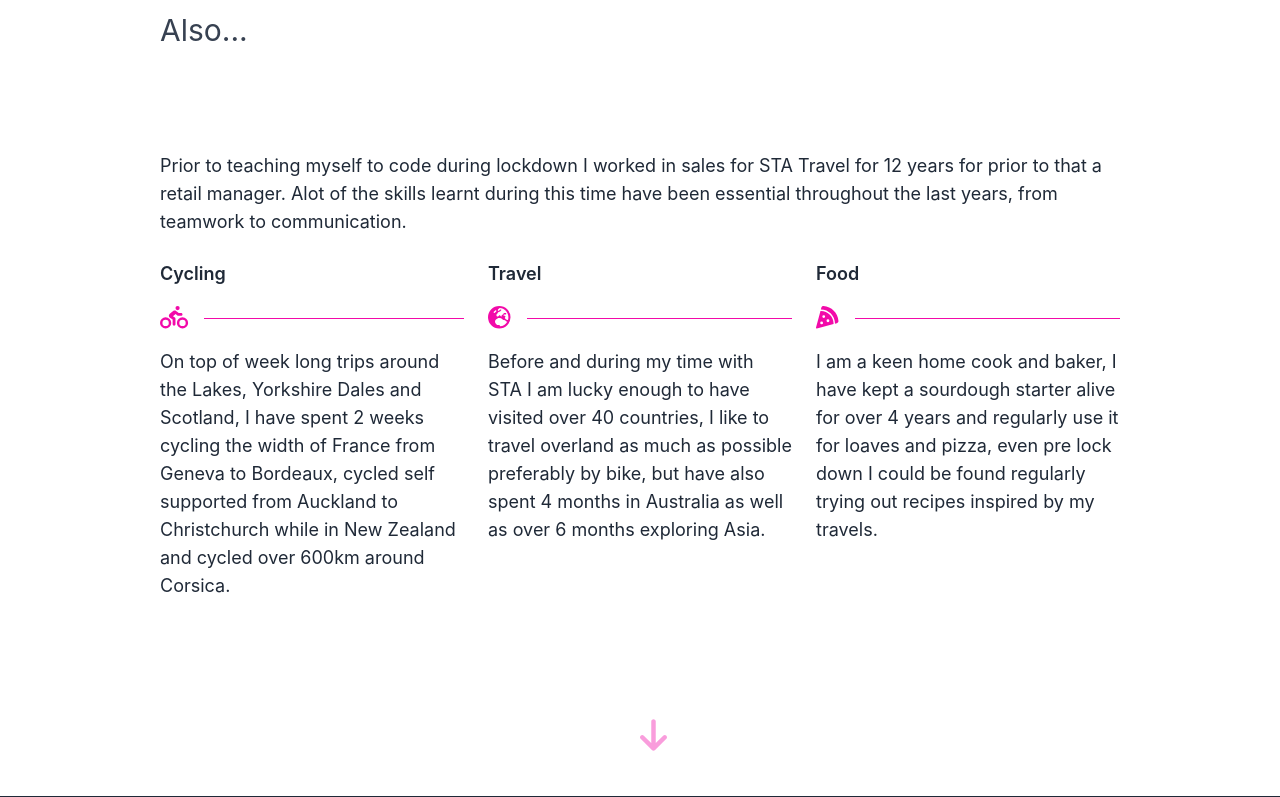
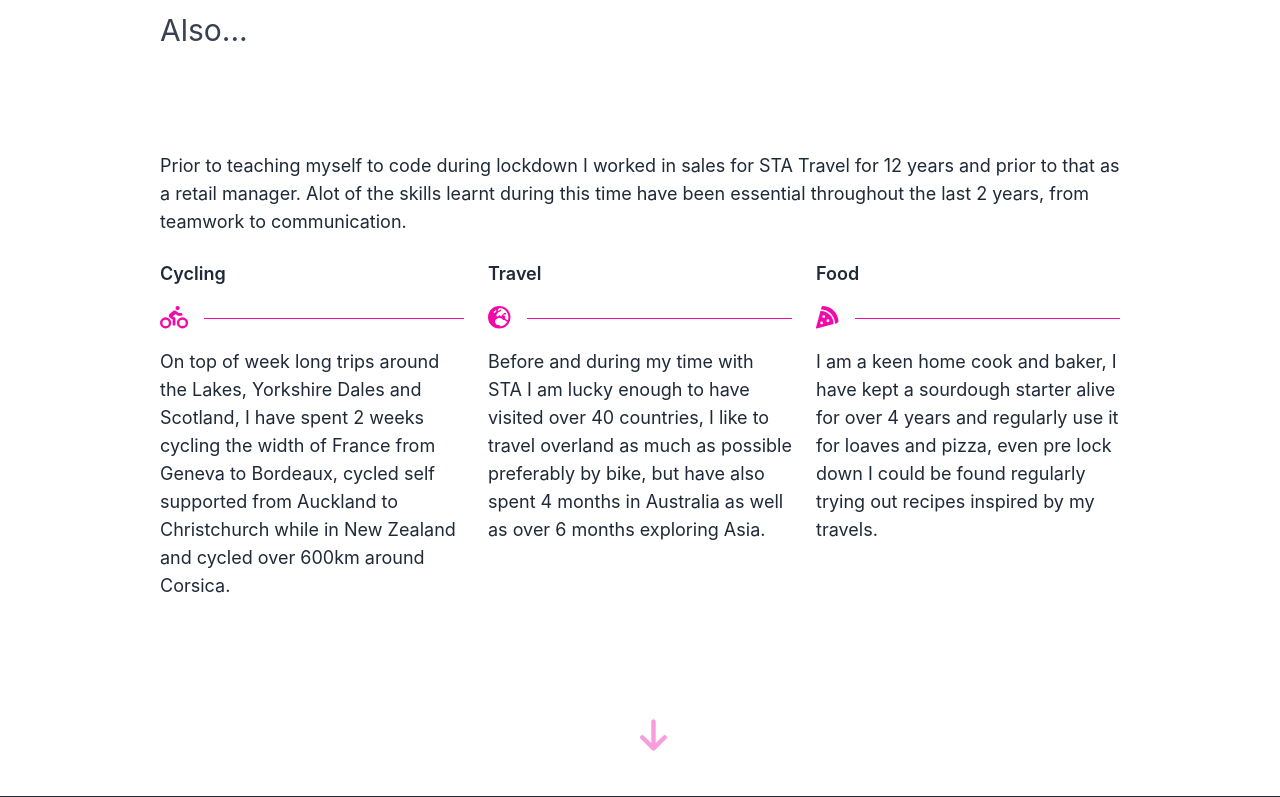
Before and after one commit to chezynick/profile-v2, a React (Create React App) app: page / in a window 1280 px wide. Shown: the part 2404-3201 px from the top of the page. Built offline with nearby package versions, Linux system fonts and the light colour scheme.

Commit message:
updated html elements

```diff
--- a/src/pages/About/index.js
+++ b/src/pages/About/index.js
@@ -21,14 +21,14 @@ const About = ({ forwardRef, midRef, scrollToComponent, nextRef }) => {
         <div className=" sm:w-1/2">
           <div className="flex justify-start "></div>
           <div className="space-y-1 text-left sm:space-y-6">
-            <div>
+            <p>
               Presently working at Bright HR as a front end developer, helping
               to develop their cutting edge human resource software. Since
               beginning my journey with Bright in January 2021 I have been part
               of a small team working on a number of exciting projects.
-            </div>
+            </p>
 
-            <div>
+            <p>
               As a developer I am self taught, learning to code during lock down
               using the Odin project an online course which you can complete in
               your own time. This took alot of self discipline and
@@ -37,16 +37,16 @@ const About = ({ forwardRef, midRef, scrollToComponent, nextRef }) => {
               with Bright, ability to communicate well and being a good team
               player I feel are some of the most important skills as a
               developer.
-            </div>
+            </p>
           </div>
         </div>
         <div ref={midRef} className="absolute right-0 top-1/2" />
         <div className="space-y-1 text-left sm:w-1/2 sm:space-y-6">
-          <div>
+          <p>
             Below are 3 of the major projects I have been involved in, I was the
             sole front end developer, involved in planning and decision making
             throughout.
-          </div>
+          </p>
 
           <ul>
             <ListItem
--- a/src/pages/Personal/index.js
+++ b/src/pages/Personal/index.js
@@ -13,21 +13,21 @@ const Personal = ({ forwardRef, midRef, nextRef, scrollToComponent }) => {
       <div ref={midRef} className="absolute right-2 top-1/2" />
       <div className="w-full px-12 mt-20 mb-6 md:w-3/4 md:px-0 md:mt-0">
         Prior to teaching myself to code during lockdown I worked in sales for
-        STA Travel for 12 years for prior to that a retail manager. Alot of the
-        skills learnt during this time have been essential throughout the last
-        years, from teamwork to communication.
+        STA Travel for 12 years and prior to that as a retail manager. Alot of
+        the skills learnt during this time have been essential throughout the
+        last 2 years, from teamwork to communication.
       </div>
       <div className="grid w-full grid-cols-1 gap-6 px-12 mb-10 md:px-0 md:w-3/4 md:grid-cols-3 sm:grid-cols-2 md:flex-row">
         {hobbies.map((hobby) => (
           <div key={hobby.name} className="flex flex-col items-center w-full">
-            <div className="flex justify-start w-full font-semibold">
+            <h1 className="flex justify-start w-full font-semibold">
               {hobby.name}
-            </div>
+            </h1>
             <div className="flex items-center w-full my-4 ">
               <div className="flex-shrink-0 mr-4 ">{hobby.IconName()}</div>
               <div className="w-full h-[1px] bg-primaryColor" />
             </div>
-            <div className="text-left ">{hobby.description}</div>
+            <p className="text-left ">{hobby.description}</p>
           </div>
         ))}
       </div>
```
